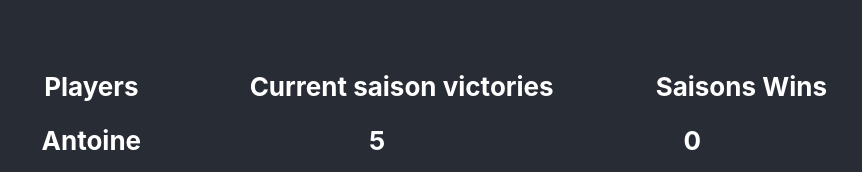
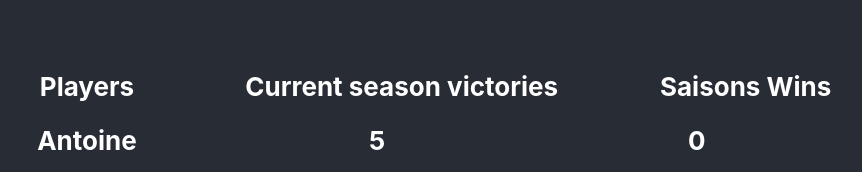
Before and after one commit to CristoDuisant/babyfootScore, a React (Create React App) app: page / in a window 1280 px wide. Shown: the part 460-632 px from the top of the page, without its empty margins (209-1071 px from the left). Built offline with nearby package versions, Linux system fonts and the light colour scheme.

Commit message:
Update App.js
season en anglais pas saison

```diff
--- a/src/App.js
+++ b/src/App.js
@@ -27,7 +27,7 @@ const App = props => (
                 }}
                 scope="col"
               >
-                Current saison victories
+                Current season victories
               </th>
               <th
                 style={{ paddingLeft: "50px", paddingBottom: "20px" }}
```
